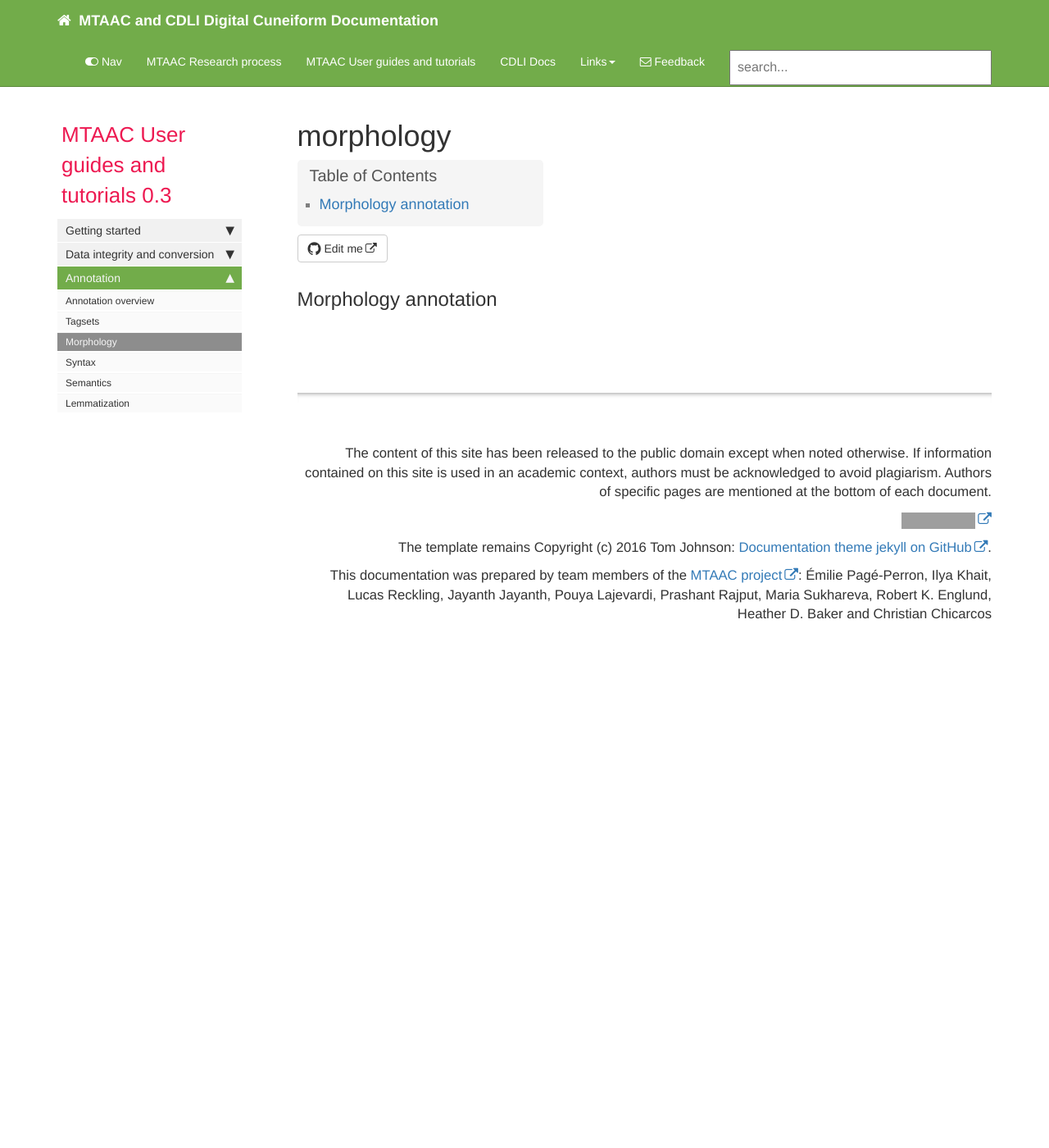
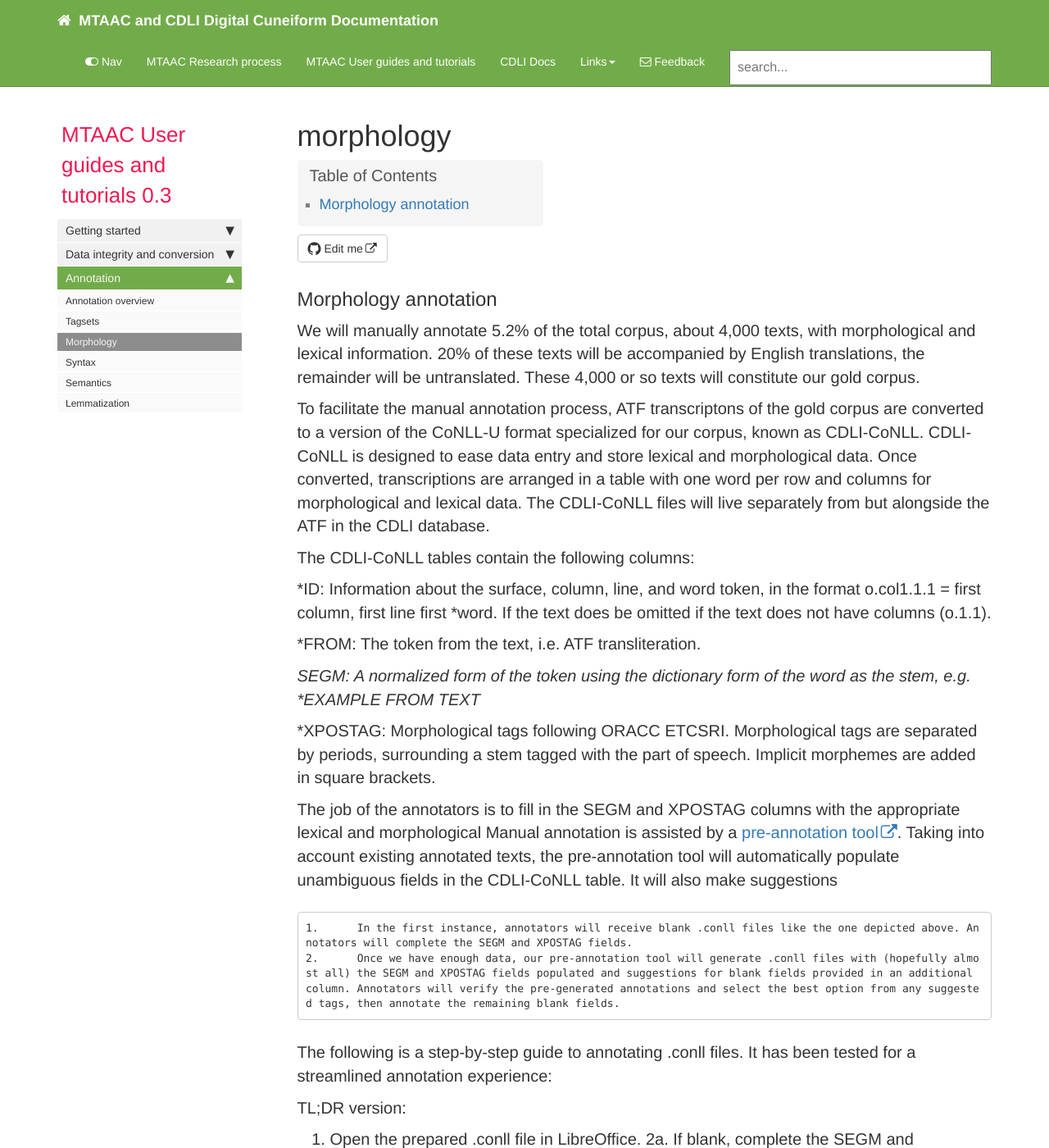
Before and after one commit to cdli-gh/cdli-gh.github.io, a Jekyll site: the page built from pages/guide/guide_morpology.md, in a window 1280 px wide and 1400 px high. Shown: the whole window at 82% size. Built offline with Jekyll 4.4.1, drawn with Linux system fonts in a browser that asks for light colours; nearby versions of some CDN libraries; comment, search, counter and statistics services are not loaded; some of the changed text lies outside the part shown; grey boxes are pictures that could not be loaded.

Commit message:
Update guide_morpology.md

```diff
--- a/pages/guide/guide_morpology.md
+++ b/pages/guide/guide_morpology.md
@@ -7,3 +7,63 @@ summary:
 ---
 
 ## Morphology annotation
+
+We will manually annotate 5.2% of the total corpus, about 4,000 texts, with morphological and lexical information. 20% of these texts will be accompanied by English translations, the remainder will be untranslated. These 4,000 or so texts will constitute our gold corpus.
+
+To facilitate the manual annotation process, ATF transcriptons of the gold corpus are converted to a version of the CoNLL-U format specialized for our corpus, known as CDLI-CoNLL. CDLI-CoNLL is designed to ease data entry and store lexical and morphological data. Once converted, transcriptions are arranged in a table with one word per row and columns for morphological and lexical data. The CDLI-CoNLL files will live separately from but alongside the ATF in the CDLI database.
+
+The CDLI-CoNLL tables contain the following columns:
+
+*ID:  Information about the surface, column, line, and word token, in the format o.col1.1.1 = first column, first line first *word. If the text does be omitted if the text does not have columns (o.1.1).
+
+*FROM:  The token from the text, i.e. ATF transliteration.
+
+*SEGM:  A normalized form of the token using the dictionary form of the word as the stem, e.g. *EXAMPLE FROM TEXT*
+
+*XPOSTAG:  Morphological tags following ORACC ETCSRI. Morphological tags are separated by periods, surrounding a stem tagged with the part of speech. Implicit morphemes are added in square brackets.
+
+The job of the annotators is to fill in the SEGM and XPOSTAG columns with the appropriate lexical and morphological
+Manual annotation is assisted by a [pre-annotation tool](https://github.com/cdli-gh/morphology-pre-annotation-tool). Taking into account existing annotated texts, the pre-annotation tool will automatically populate unambiguous fields in the CDLI-CoNLL table. It will also make suggestions
+
+	1.	In the first instance, annotators will receive blank .conll files like the one depicted above. Annotators will complete the SEGM and XPOSTAG fields.
+	2.	Once we have enough data, our pre-annotation tool will generate .conll files with (hopefully almost all) the SEGM and XPOSTAG fields populated and suggestions for blank fields provided in an additional column. Annotators will verify the pre-generated annotations and select the best option from any suggested tags, then annotate the remaining blank fields.
+
+The following is a step-by-step guide to annotating .conll files. It has been tested for a streamlined annotation experience:
+
+TL;DR version:
+1. Open the prepared .conll file in LibreOffice.
+2a. If blank, complete the SEGM and XPOSTAG fields.
+2b. If pre-annotated, double-check populated fields and fill in the blanks.
+3. Save as .tsv/.csv
+
+1. Open the .conll file using LibreOffice.
+
+When you open a .conll file using LibreOffice, a dialog box will in will appear. Make sure to check ONLY the “tab” option as a separator. This ensures that the proper formatting is preserved as we edit the files. Your sheet should look like this:
+
+*EXAMPLE IMAGE*
+
+2a. For non-pre-annotated .conll files, complete the SEGM and XPOSTAG fields.
+
+The SEGM column contains a normalization of the token given in the FROM column.
+
+The XPOSTAG column houses ORACC/ETSCRI morphological tags. Morphological tags are separated by periods, surrounding a stem tagged with the part of speech (POS). Implicit morphemes are added in square brackets.
+
+ORACC/ETCSRI morphological tagset can be found here:
+The POS tagset can be found here:
+
+To assist in this process, we extracted the extant morphological annotation data from the ETCSRI corpus. Since we are
+
+2b. For pre-annotated .conll files, verify the populated SEGM and XPOSTAG fields and fill in the blanks.
+
+Pre-annotated .conll files should open with many of the SEGM and XPOSTAG fields already populated by our pre-annotation tool. These must be manually checked for accuracy and corrected accordingly. In some cases, the field will be blank but the pre-annotation tool will have made suggestions in an additional column. Human annotators may choose the appropriate option from the suggestions. The remainder of the blank SEGM and XPOSTAG fields can be completed in the same manner as 2a.
+
+3. Save.
+Saving will prompt a dialog box from LibreOffice about file formats. It is VERY important that our files are formatted correctly to avoid extra steps. Choose “use CSV.” You can uncheck the box at the bottom, which will disable this prompt in the future.
+
+If you are NOT prompted with this dialog box while saving, check your first file by opening it in a program like Atom. A properly formatted .conll file should appear columned in Atom as it did in LibreOffice. If it this is not the case, something has gone wrong. Double-check that the file was imported with only the “tab” separator option selected.
+
+Annotating TL;DR:
+1. Open the prepared .conll file in LibreOffice.
+2a. If blank, complete the SEGM and XPOSTAG fields.
+2b. If pre-annotated, double-check populated fields and fill in the blanks.
+3. Save
```
